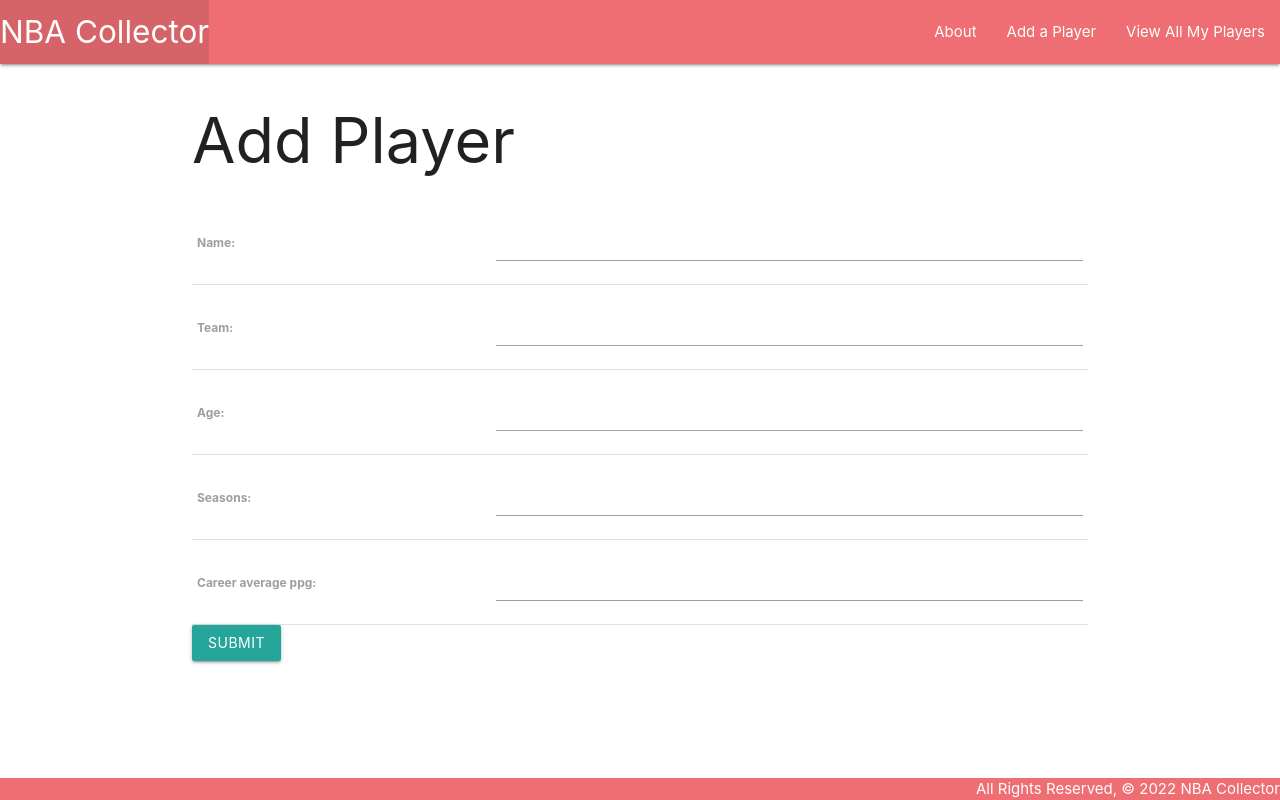
After one commit to akrauss419/nbacollector, a Django app: page /players/create/ in a window 1280 px wide. The commit adds this page. Run offline with Django 4.2, Linux system fonts and the light colour scheme.

Commit message:
add a player functionality

```diff
--- a/main_app/models.py
+++ b/main_app/models.py
@@ -1,4 +1,5 @@
 from django.db import models
+from django.urls import reverse
 
 # Create your models here.
 class Player(models.Model):
@@ -10,3 +11,6 @@ class Player(models.Model):
 
   def __str__(self):
     return f"{self.name} ({self.id})"
+
+  def get_absolute_url(self):
+    return reverse('detail', kwargs={'player_id': self.id})
--- a/main_app/templates/base.html
+++ b/main_app/templates/base.html
@@ -15,11 +15,12 @@
     <nav>
       <div class="nav-wrapper">
         <ul>
-          <li><a href="/" class="left brand-logo">NBA Collector</a></li>
+          <li><a href="{% url 'home' %}" class="left brand-logo">NBA Collector</a></li>
         </ul>
         <ul class="right">
-          <li><a href="/about">About</a></li>
-          <li><a href="/players">View All My Players</a></li>
+          <li><a href="{% url 'about' %}">About</a></li>
+          <li><a href="{% url 'players_create' %}">Add a Player</a></li>
+          <li><a href="{% url 'index' %}">View All My Players</a></li>
         </ul>
       </div>
     </nav>
--- /dev/null
+++ b/main_app/templates/main_app/player_form.html
@@ -0,0 +1,14 @@
+{% extends 'base.html' %}
+
+{% block content %}
+
+<h1>Add Player</h1>
+<form action="" method="POST">
+  {% csrf_token %}
+  <table>
+    {{ form.as_table }}
+  </table>
+  <input type="submit" value="SUBMIT" class="btn">
+</form>
+
+{% endblock %}
--- a/main_app/urls.py
+++ b/main_app/urls.py
@@ -6,4 +6,5 @@ urlpatterns = [
     path('about/', views.about, name='about'),
     path('players/', views.players_index, name='index'),
     path('players/<int:player_id>/', views.players_detail, name='detail'),
+    path('players/create/', views.PlayerCreate.as_view(), name='players_create'),
 ]
--- a/main_app/views.py
+++ b/main_app/views.py
@@ -1,4 +1,5 @@
 from django.shortcuts import render
+from django.views.generic.edit import CreateView
 from .models import Player
 
 
@@ -19,3 +20,7 @@ def players_detail(request, player_id):
     return render(request, 'players/detail.html', {
         'player': player
     })
+
+class PlayerCreate(CreateView):
+    model = Player
+    fields = '__all__'
```
